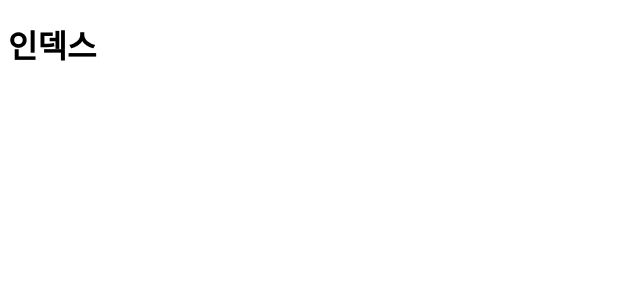
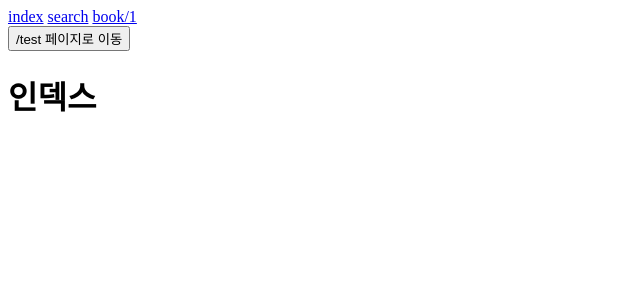
Before and after one commit to peterkang98/next-js-course, a Next.js app in the folder section02/: page / in a window 1280 px wide. Shown: the top 300 px of the page, without its empty margins (0-640 px from the left). Built offline with nearby package versions, Linux system fonts and the light colour scheme.

Commit message:
렌더링 구조 + prefetching 기능

```diff
--- /dev/null
+++ b/section02/src/pages/_app.tsx
@@ -0,0 +1,30 @@
+import "@/styles/globals.css";
+import type { AppProps } from "next/app";
+import Link from "next/link";
+import {useRouter} from "next/router";
+import {useEffect} from "react";
+
+export default function App({ Component, pageProps }: AppProps) {
+  const router = useRouter();
+  const onClickButton = () => {
+    router.push("/test");
+  };
+
+  useEffect(() => {
+    router.prefetch("/test")
+  }, []);
+
+  return (
+    <>
+      <header>
+        <Link href={"/"}>index</Link>&nbsp;
+        <Link href={"/search"} prefetch={false}>search</Link>&nbsp;
+        <Link href={"/book/1"}>book/1</Link>&nbsp;
+        <div>
+          <button onClick={onClickButton}>/test 페이지로 이동</button>
+        </div>
+      </header>
+      <Component {...pageProps} />
+    </>
+  );
+}
--- /dev/null
+++ b/section02/src/pages/_document.tsx
@@ -0,0 +1,13 @@
+import { Html, Head, Main, NextScript } from "next/document";
+
+export default function Document() {
+  return (
+    <Html lang="en">
+      <Head />
+      <body>
+        <Main />
+        <NextScript />
+      </body>
+    </Html>
+  );
+}
```
